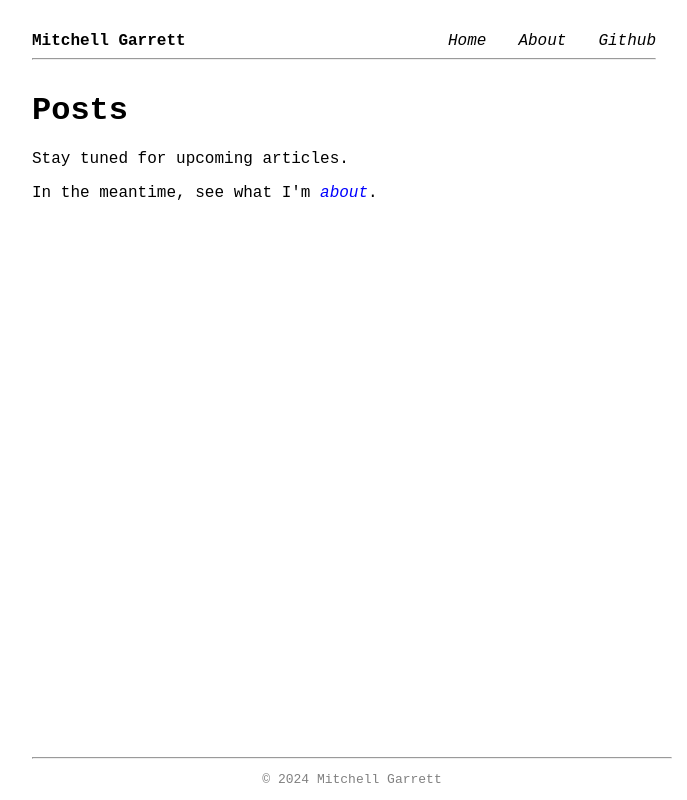
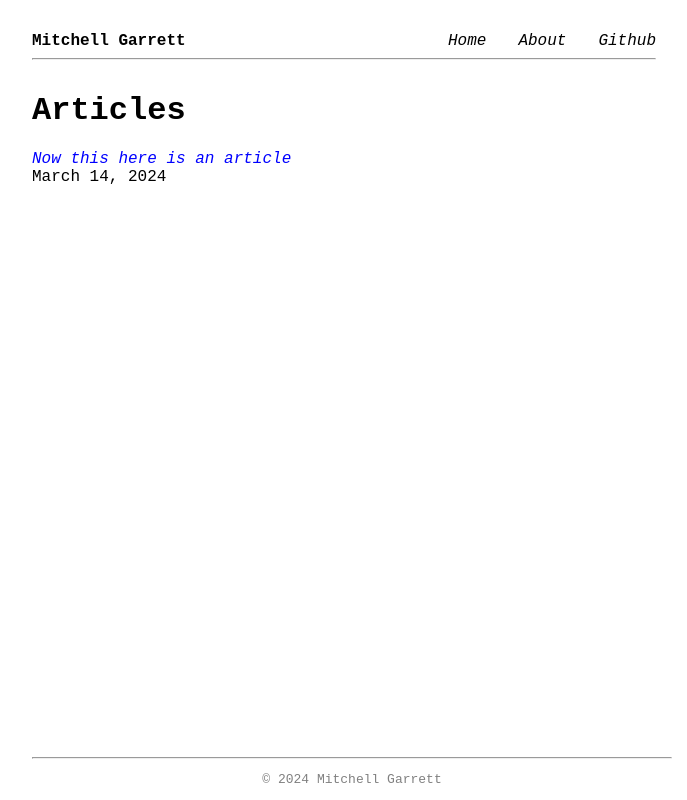
Before and after one commit to mitchellgarrett/Portfolio, a React (Create React App) app: page / in a window 1280 px wide. Shown: the whole page, without its empty margins (296-983 px from the left). Built offline with nearby package versions, Linux system fonts and the light colour scheme.

Commit message:
Add ability to load article and display it

```diff
--- /dev/null
+++ b/public/articles/2024-03-14.html
@@ -0,0 +1,6 @@
+<article>
+	<h1>Now this here is an article</h1>
+	<time datetime="2024-3-14">March 14, 2024</time>
+	<p>This is a test article where I see if I can, in fact, upload an article to my site.</p>
+	<p>Thank you for your cooperation. <a href="/">Carry on</a>.</p>
+</article>
--- a/src/App.tsx
+++ b/src/App.tsx
@@ -1,19 +1,33 @@
 import { BrowserRouter, Route, Routes } from "react-router-dom";
 import Home from "./pages/Home";
+import About from "./pages/About";
 import NoPage from "./pages/NoPage";
-import About from "./pages/About";
+import Article from "./pages/Article";
 
 function App() {
+    const articles = ["2024-03-14"];
+
     return (
         <BrowserRouter>
             <Routes>
-                <Route path="/" element={<Home />} />
+                <Route path="/" element={<Home articles={articles} />} />
                 <Route path="/about" element={<About />} />
                 <Route path="/howdy" element={<About />} />
+                <>{loadArticles(articles)}</>
                 <Route path="*" element={<NoPage />} />
             </Routes>
         </BrowserRouter>
     );
 }
 
+function loadArticles(articles: string[]) {
+    return articles.map((article) => (
+        <Route
+            key={article}
+            path={`/article/${article}`}
+            element={<Article filename={`${article}.html`} />}
+        />
+    ));
+}
+
 export default App;
--- a/src/index.css
+++ b/src/index.css
@@ -13,6 +13,10 @@ a {
     text-decoration: none;
 }
 
+a:hover {
+    text-decoration: underline;
+}
+
 code {
     font-family: source-code-pro, Menlo, Monaco, Consolas, "Courier New",
         monospace;
--- a/src/pages/About.tsx
+++ b/src/pages/About.tsx
@@ -1,6 +1,8 @@
 import Page from "../components/Page";
 
 function About() {
+    document.title = "About";
+
     return (
         <Page>
             <h1>About</h1>
--- /dev/null
+++ b/src/pages/Article.tsx
@@ -0,0 +1,33 @@
+import { useEffect, useState } from "react";
+import {
+    getFileContent,
+    getArticleTitleAndDate,
+} from "../utilities/ArticleParser";
+import Page from "../components/Page";
+
+interface ArticleProps {
+    filename: string;
+}
+
+const ARTICLES_FOLDER = "articles";
+
+function Article(props: ArticleProps) {
+    const [content, setContent] = useState("");
+
+    const fullpath = `${ARTICLES_FOLDER}/${props.filename}`;
+
+    useEffect(() => {
+        getFileContent(fullpath).then(setContent).catch(console.error);
+        getArticleTitleAndDate(fullpath).then(({ title, date }) => {
+            document.title = title!;
+        });
+    }, [fullpath]);
+
+    return (
+        <Page>
+            <div dangerouslySetInnerHTML={{ __html: content }}></div>
+        </Page>
+    );
+}
+
+export default Article;
--- a/src/pages/Home.tsx
+++ b/src/pages/Home.tsx
@@ -1,16 +1,72 @@
+import "../styles/Home.css";
 import { Link } from "react-router-dom";
 import Page from "../components/Page";
+import { useEffect, useState } from "react";
+import { getArticleTitleAndDate } from "../utilities/ArticleParser";
 
-function Home() {
+interface HomeProps {
+    articles: string[];
+}
+
+interface ArticleData {
+    key: string;
+    title: string;
+    date: string;
+}
+
+function Home(props: HomeProps) {
+    const [articleData, setArticleData] = useState<ArticleData[]>([]);
+
+    useEffect(() => {
+        setArticleData([]);
+        props.articles.forEach((article) => {
+            const path = `articles/${article}.html`;
+            getArticleTitleAndDate(path).then(({ title, date }) => {
+                if (!articleData.includes({ key: article, title, date }))
+                    setArticleData([
+                        ...articleData,
+                        { key: article, title, date },
+                    ]);
+            });
+        });
+        // eslint-disable-next-line react-hooks/exhaustive-deps
+    }, [props.articles]);
+
+    document.title = "Mitchell Garrett";
+
     return (
         <Page>
-            <h1>Posts</h1>
-            <p>Stay tuned for upcoming articles.</p>
-            <p>
-                In the meantime, see what I'm <Link to="/howdy">about</Link>.
-            </p>
+            <h1>Articles</h1>
+            <>
+                {articleData.length > 0 ? (
+                    loadArticles(articleData)
+                ) : (
+                    <>{loadDefaultMessage()}</>
+                )}
+            </>
         </Page>
     );
 }
 
+function loadArticles(articleData: ArticleData[]) {
+    return articleData.map(({ key, title, date }) => (
+        <div key={key}>
+            <Link to={`/article/${key}`}>{title}</Link>
+            <br />
+            <time>{date}</time>
+        </div>
+    ));
+}
+
+function loadDefaultMessage() {
+    return (
+        <>
+            <p>Stay tuned for upcoming posts.</p>
+            <p>
+                In the meantime, see what I'm <Link to="/howdy">about</Link>.
+            </p>
+        </>
+    );
+}
+
 export default Home;
--- a/src/styles/Header.css
+++ b/src/styles/Header.css
@@ -17,25 +17,13 @@
     font-weight: bold;
 }
 
-.Header a,
-.Header button {
+.Header a {
     color: inherit;
     text-decoration: none;
     font-style: italic;
     margin-left: 2rem;
 }
 
-.Header button {
-    font-size: inherit;
-    border: none;
-    background-color: inherit;
-    cursor: pointer;
-}
-
-.Header button:hover {
-    font-weight: bold;
-}
-
 .Header a:hover {
     font-weight: bold;
 }
--- /dev/null
+++ b/src/utilities/ArticleParser.tsx
@@ -0,0 +1,25 @@
+export const getFileContent = async (path: string): Promise<string> => {
+    const response = await fetch(`${process.env.PUBLIC_URL}/${path}`);
+
+    if (!response.ok) {
+        throw response;
+    }
+
+    return response.text();
+};
+
+export const getArticleTitleAndDate = async (
+    path: string
+): Promise<{ title: string; date: string }> => {
+    const content = await getFileContent(path);
+
+    if (!content) return { title: "Article", date: "Unknown" };
+
+    const parser = new DOMParser().parseFromString(content, "text/html");
+
+    const title = parser.getElementsByTagName("h1")[0].childNodes[0].nodeValue!;
+    const date =
+        parser.getElementsByTagName("time")[0].childNodes[0].nodeValue!;
+
+    return { title, date };
+};
```
Also changed, not shown: src/styles/Home.css (added).
